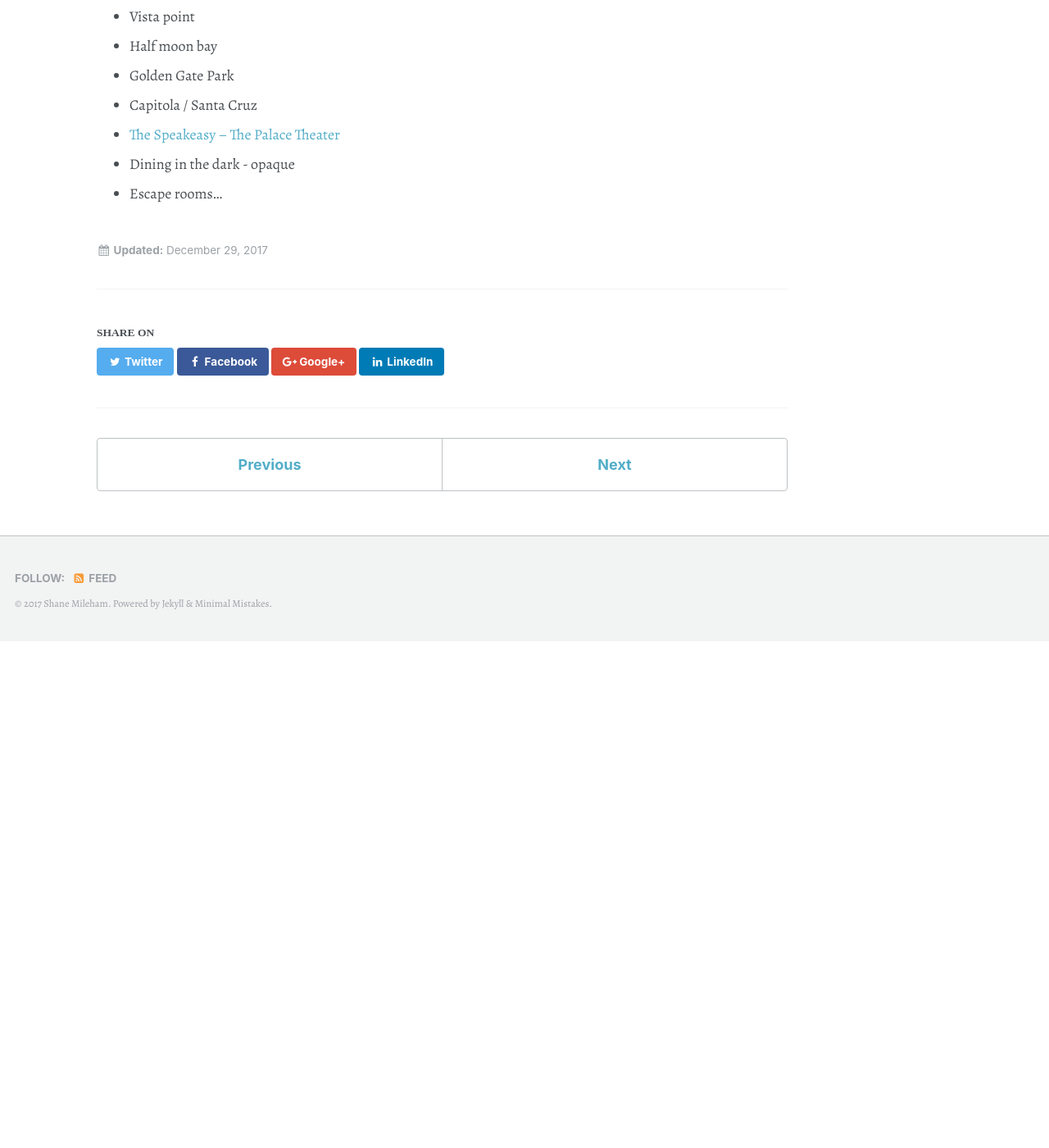
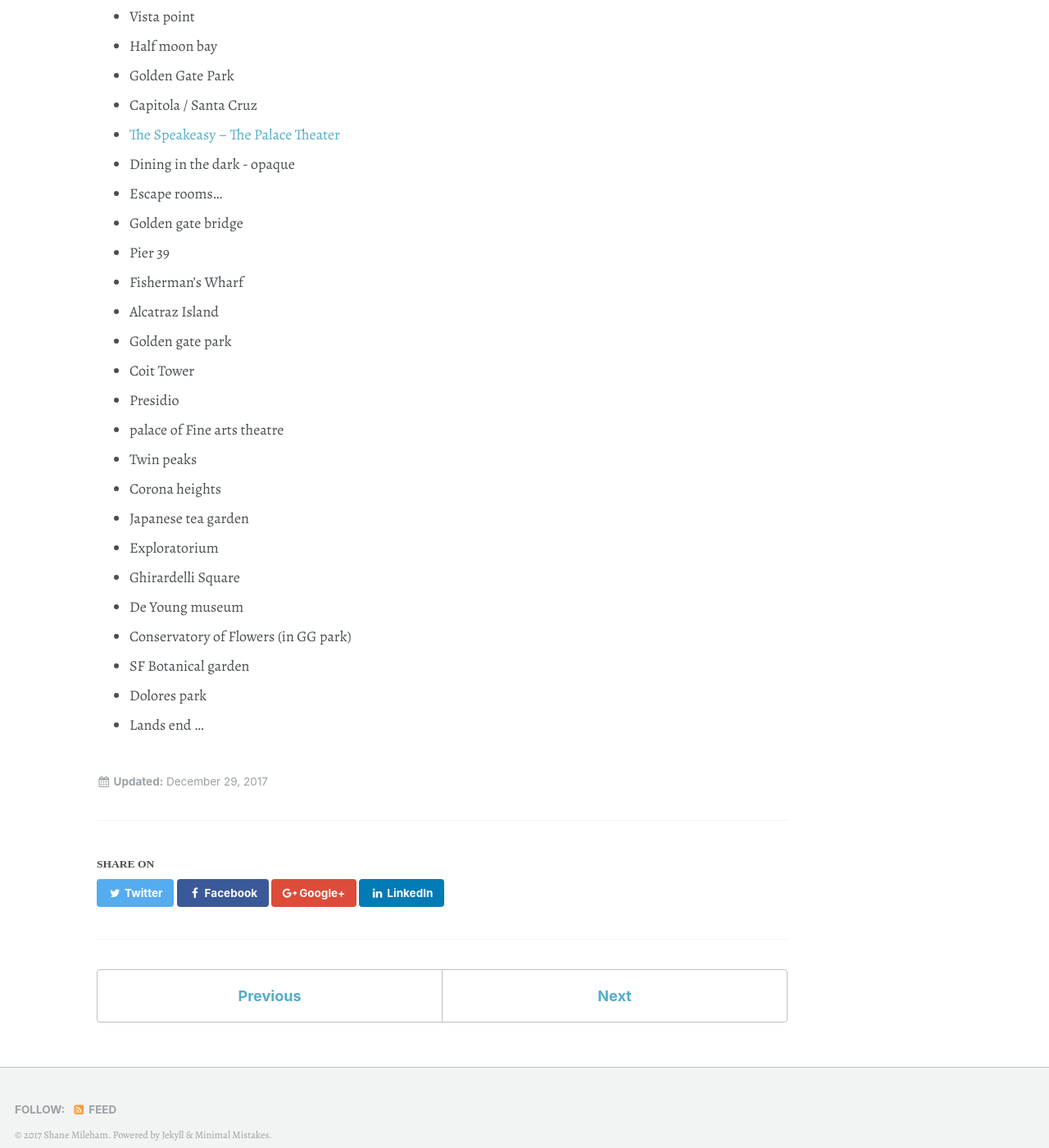
Before and after one commit to shanemileham/levelupmylife, a Jekyll site: the page built from _content/cities/sf.md, in a window 1280 px wide and 1400 px high, scrolled down 699 px. Shown: the whole window at 82% size. Built offline with Jekyll 4.4.1, drawn with Linux system fonts in a browser that asks for light colours; some web fonts are replaced; comment, search, counter and statistics services are not loaded; before the commit the page ends 1481 px from its top, so only the background shows below that.

Commit message:
SF - Added more things to do in input

```diff
--- a/_content/cities/sf.md
+++ b/_content/cities/sf.md
@@ -25,3 +25,22 @@ TODO make a calendar you can subscribe to?
 - [The Speakeasy – The Palace Theater](https://www.thespeakeasysf.com/home/the-speakeasy/)
 - Dining in the dark - opaque
 - Escape rooms...
+- Golden gate bridge
+- Pier 39
+- Fisherman's Wharf
+- Alcatraz Island
+- Golden gate park
+- Coit Tower
+- Presidio
+- palace of Fine arts theatre
+- Twin peaks
+- Corona heights
+- Japanese tea garden
+- Exploratorium
+- Ghirardelli Square
+- De Young museum
+- Conservatory of Flowers (in GG park)
+- SF Botanical garden
+- Dolores park
+- Lands end
+...
```
